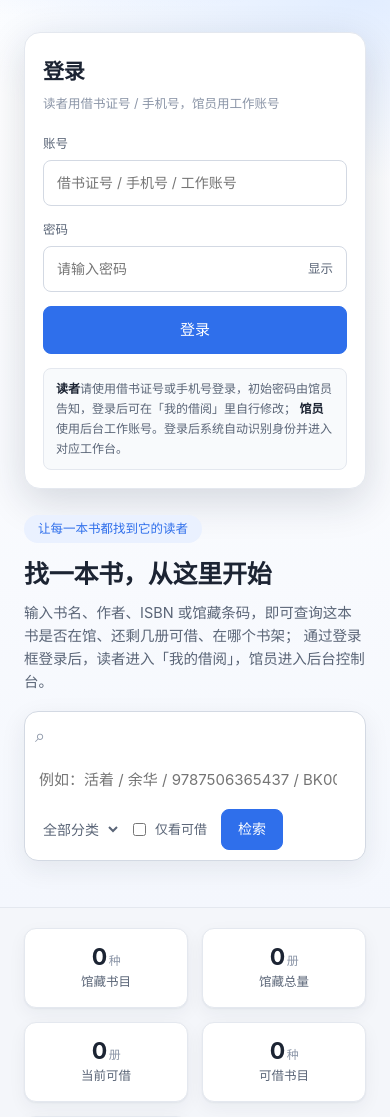
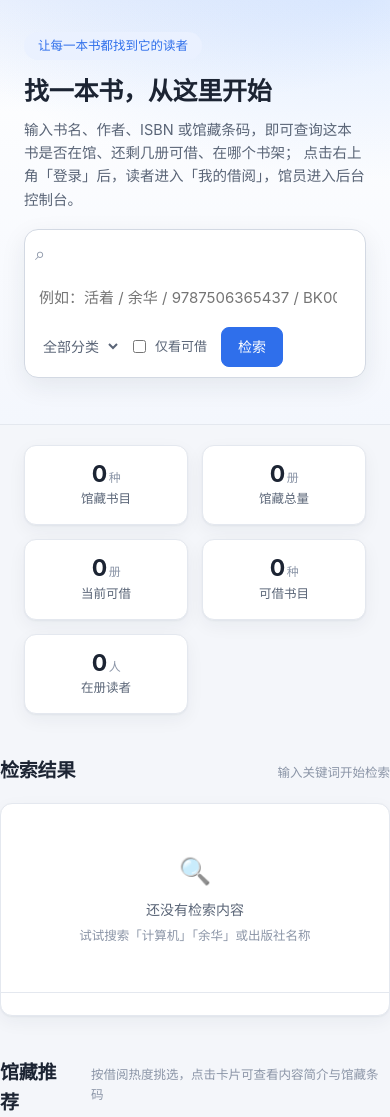
Before and after one commit to wanshunzhong-ai/library-management-system, a Flask app: page / in a window 390 px wide. Shown: the part 63-1180 px from the top of the page. Run offline with Flask 3, Linux system fonts and the light colour scheme; data that the repository does not hold is empty; parts of the project's set-up code (start-up, migrations or seed data) failed here and were passed over.

Commit message:
feat: 登录入口合并 + 演示数据扩充
门户主页登录入口合并为右上角唯一入口：hero 行内登录卡移除、表单
迁入复用 bk-modal 的登录弹窗（自动聚焦/Tab 陷阱/Esc 关闭/焦点归位），
「前往登录」「登录入口」及旧 #login 直链均走同一弹窗，移动端按钮
保持右上角可达。

演示数据扩充：书目 24→41 种（新增三体、围城、DDIA、明朝那些事儿
等 17 种，全部含简介与书架位）、读者 12→20 位、借阅记录 45→85 条
（在借 36/逾期 29）；修正月亮与六便士 ISBN 校验位；数据体检与
idx_loans_open_unique 唯一索引核验通过。

测试：418 项全过；无头 Chrome 真机验证登录入口 13/13。

```diff
--- a/library/seed.py
+++ b/library/seed.py
@@ -18,13 +18,21 @@ MEMBERS = [
     ("2024003", "张浩然", "13800003333", "zhanghaoran@example.com", "学生"),
     ("2024004", "陈雨欣", "13800004444", "chenyuxin@example.com", "学生"),
     ("2024005", "刘子墨", "13800005555", "liuzimo@example.com", "学生"),
+    ("2024006", "沈知言", "13800006666", "shenzhiyan@example.com", "学生"),
+    ("2024007", "苏婉清", "13800007777", "suwanqing@example.com", "学生"),
+    ("2024008", "顾青山", "13800008888", "guqingshan@example.com", "学生"),
+    ("2024009", "韩雪松", "13800009999", "hanxuesong@example.com", "学生"),
+    ("2024010", "林晚秋", "13800001011", "linwanqiu@example.com", "学生"),
     ("T202001", "赵启明", "13900006666", "zhaoqiming@example.com", "教师"),
     ("T202002", "孙丽华", "13900007777", "sunlihua@example.com", "教师"),
     ("T202003", "周建国", "13900008888", "zhoujianguo@example.com", "教师"),
+    ("T202004", "马文韬", "13900001012", "mawentao@example.com", "教师"),
     ("S2023001", "吴晓蓉", "13700009999", "wuxiaorong@example.com", "社会"),
     ("S2023002", "郑一鸣", "13700001010", "zhengyiming@example.com", "社会"),
+    ("S2023003", "方雨桐", "13700001314", "fangyutong@example.com", "社会"),
     ("V2025001", "黄嘉怡", "13600001122", "huangjiayi@example.com", "VIP"),
     ("V2025002", "何俊杰", "13600003344", "hejunjie@example.com", "VIP"),
+    ("V2025003", "秦朗", "13600001516", "qinlang@example.com", "VIP"),
 ]
 
 
@@ -79,17 +87,17 @@ def seed(force: bool = False) -> bool:
             )
             member_ids.append(int(cur.lastrowid))
 
-        # 构造借阅历史：约 45 条，覆盖「已归还 / 在借 / 逾期」三种状态
+        # 构造借阅历史：约 85 条，覆盖「已归还 / 在借 / 逾期」三种状态
         open_counter: dict[int, int] = {}
         # 同一读者不能同时借同一本书两次（业务规则 + 唯一索引都禁止），生成时先避开
         open_pairs: set[tuple[int, int]] = set()
         plans: list[tuple[int, int, int, int | None]] = []
-        for _ in range(45):
+        for _ in range(85):
             book_id, total = rng.choice(book_ids)
             if open_counter.get(book_id, 0) >= total:
                 continue
             member_id = rng.choice(member_ids)
-            borrowed_days_ago = rng.randint(1, 120)
+            borrowed_days_ago = rng.randint(1, 150)
             returned_after = None if rng.random() < 0.42 else rng.randint(1, min(30, borrowed_days_ago))
             if returned_after is None:
                 if (book_id, member_id) in open_pairs:
--- a/static/css/public.css
+++ b/static/css/public.css
@@ -20,7 +20,7 @@
   .header-login { padding: 6px 12px; font-size: 13px; }
 }
 
-/* Hero：左侧馆藏检索，右侧统一登录卡 */
+/* Hero：整幅留给馆藏检索，登录统一走右上角弹窗 */
 .hero {
   background:
     radial-gradient(900px 320px at 12% -20%, rgba(47, 111, 235, .16), transparent 62%),
@@ -29,7 +29,7 @@
   border-bottom: 1px solid var(--border);
   padding: 46px 0 40px;
 }
-.hero-grid { display: grid; grid-template-columns: minmax(0, 1fr) 372px; gap: 42px; align-items: center; }
+.hero-grid { display: grid; grid-template-columns: minmax(0, 1fr); align-items: start; }
 .hero-main { min-width: 0; }
 .hero-eyebrow {
   display: inline-block; color: var(--primary); background: var(--primary-soft);
@@ -45,17 +45,12 @@
 .hero-points li::before { content: "✓"; color: var(--primary); font-weight: 700; }
 .hero-points b { color: var(--text); font-weight: 600; }
 
-/* 统一登录卡 */
-.login-panel {
-  background: var(--surface); border: 1px solid var(--border);
-  border-radius: 16px; box-shadow: var(--shadow-lg); padding: 26px 24px 22px;
-}
-.login-panel .lp-head { margin-bottom: 20px; }
-.login-panel .lp-head h2 { font-size: 21px; margin-bottom: 5px; }
-.login-panel .lp-head p { color: var(--muted); font-size: 12.5px; }
-.login-panel .field { margin-bottom: 14px; }
-.login-panel .login-error { margin-bottom: 12px; }
-.login-panel .login-hint { margin-top: 14px; }
+/* 统一登录弹窗（右上角入口打开） */
+.login-modal { width: 400px; max-width: calc(100vw - 32px); }
+.login-sub { margin: 0 0 16px; color: var(--muted); font-size: 12.5px; }
+.login-modal .field { margin-bottom: 14px; }
+.login-modal .login-error { margin-bottom: 12px; }
+.login-modal .login-hint { margin-top: 14px; }
 
 /* 搜索条 */
 .searchbar {
@@ -89,10 +84,8 @@
 }
 .chip:hover { border-color: var(--primary); color: var(--primary); background: var(--primary-soft); }
 
-/* 窄屏：登录卡提到最前，保证打开页面第一眼看到登录 */
+/* 窄屏：单列布局，登录入口仍为右上角按钮 */
 @media (max-width: 980px) {
-  .hero-grid { grid-template-columns: 1fr; gap: 26px; }
-  .hero-login { order: -1; }
   .hero-title { font-size: 28px; }
   .hero-points { display: none; }
 }
@@ -104,7 +97,6 @@
   .searchbar { flex-wrap: wrap; padding: 10px; }
   .searchbar input[type="search"] { flex: 1 1 100%; }
   .searchbar select { border-left: 0; padding-left: 4px; }
-  .login-panel { padding: 22px 18px 18px; }
 }
 
 /* 数据条 */
--- a/templates/public.html
+++ b/templates/public.html
@@ -25,9 +25,10 @@
         <a href="#rules">借阅规则</a>
         <a href="#about">关于本馆</a>
       </nav>
-      <a class="btn btn-primary header-login" href="#login">
+      <!-- 全站唯一登录入口：右上角按钮，点击弹出登录框 -->
+      <button class="btn btn-primary header-login" id="headerLoginBtn" type="button">
         <span class="lock">🔐</span> 登录
-      </a>
+      </button>
     </div>
   </header>
 
@@ -38,7 +39,7 @@
         <h1 class="hero-title">找一本书，从这里开始</h1>
         <p class="hero-sub">
           输入书名、作者、ISBN 或馆藏条码，即可查询这本书是否在馆、还剩几册可借、在哪个书架；
-          通过登录框登录后，读者进入「我的借阅」，馆员进入后台控制台。
+          点击右上角「登录」后，读者进入「我的借阅」，馆员进入后台控制台。
         </p>
 
         <form class="searchbar" id="searchForm" autocomplete="off">
@@ -55,45 +56,9 @@
 
         <ul class="hero-points">
           <li><b>免登录检索</b>馆藏与在架状态随时可查</li>
-          <li><b>读者登录</b>凭借书证号查看在借、自助续借</li>
-          <li><b>馆员登录</b>凭工作账号进入后台办理借还</li>
+          <li><b>右上角登录</b>读者看在借续借，馆员进后台</li>
         </ul>
       </div>
-
-      <aside class="hero-login">
-        <div class="login-panel" id="login">
-          <div class="lp-head">
-            <h2>登录</h2>
-            <p>读者用借书证号 / 手机号，馆员用工作账号</p>
-          </div>
-
-          <form id="portalLoginForm" novalidate>
-            <div class="field" id="plFieldAccount">
-              <label for="portalIdentifier">账号</label>
-              <input id="portalIdentifier" name="identifier" type="text" autocomplete="username"
-                     placeholder="借书证号 / 手机号 / 工作账号" />
-            </div>
-
-            <div class="field" id="plFieldPassword">
-              <label for="portalPassword">密码</label>
-              <div class="pw-wrap">
-                <input id="portalPassword" name="password" type="password" autocomplete="current-password"
-                       placeholder="请输入密码" />
-                <button type="button" class="pw-toggle" id="portalPwToggle" aria-label="显示密码">显示</button>
-              </div>
-            </div>
-
-            <div class="login-error" id="portalLoginError" hidden></div>
-
-            <button class="btn btn-primary btn-block" type="submit" id="portalLoginBtn">登录</button>
-          </form>
-
-          <div class="login-hint">
-            <b>读者</b>请使用借书证号或手机号登录，初始密码由馆员告知，登录后可在「我的借阅」里自行修改；
-            <b>馆员</b>使用后台工作账号。登录后系统自动识别身份并进入对应工作台。
-          </div>
-        </div>
-      </aside>
     </div>
   </section>
 
@@ -170,7 +135,7 @@
           <li>图书污损或遗失，需按规定赔偿。</li>
         </ol>
         <div class="about-actions">
-          <a class="btn btn-primary" href="#login">前往登录</a>
+          <a class="btn btn-primary" href="#login" data-open-login>前往登录</a>
         </div>
       </div>
     </div>
@@ -182,7 +147,7 @@
       <span class="dot">·</span>
       <span>馆藏检索系统</span>
       <span class="footer-spacer"></span>
-      <a href="#login">登录入口</a>
+      <a href="#login" data-open-login>登录入口</a>
     </div>
   </footer>
 
@@ -198,6 +163,45 @@
     </div>
   </div>
 
+  <!-- 统一登录弹窗：由右上角「登录」按钮打开 -->
+  <div class="bk-modal-layer" id="loginModal" hidden>
+    <div class="bk-modal login-modal" role="dialog" aria-modal="true" aria-labelledby="loginModalTitle">
+      <div class="bk-modal-head">
+        <h3 id="loginModalTitle">登录</h3>
+        <button class="bk-modal-close" id="loginModalClose" aria-label="关闭">✕</button>
+      </div>
+      <div class="bk-modal-body">
+        <p class="login-sub">读者用借书证号 / 手机号，馆员用工作账号</p>
+
+        <form id="portalLoginForm" novalidate>
+          <div class="field" id="plFieldAccount">
+            <label for="portalIdentifier">账号</label>
+            <input id="portalIdentifier" name="identifier" type="text" autocomplete="username"
+                   placeholder="借书证号 / 手机号 / 工作账号" />
+          </div>
+
+          <div class="field" id="plFieldPassword">
+            <label for="portalPassword">密码</label>
+            <div class="pw-wrap">
+              <input id="portalPassword" name="password" type="password" autocomplete="current-password"
+                     placeholder="请输入密码" />
+              <button type="button" class="pw-toggle" id="portalPwToggle" aria-label="显示密码">显示</button>
+            </div>
+          </div>
+
+          <div class="login-error" id="portalLoginError" hidden></div>
+
+          <button class="btn btn-primary btn-block" type="submit" id="portalLoginBtn">登录</button>
+        </form>
+
+        <div class="login-hint">
+          <b>读者</b>请使用借书证号或手机号登录，初始密码由馆员告知，登录后可在「我的借阅」里自行修改；
+          <b>馆员</b>使用后台工作账号。登录后系统自动识别身份并进入对应工作台。
+        </div>
+      </div>
+    </div>
+  </div>
+
   <script src="/static/js/barcode.js"></script>
   <script src="/static/js/public.js"></script>
 </body>
```
Also changed, not shown: library/demo_catalog.py (+86 -1 lines), static/js/public.js (+60 -2 lines).
